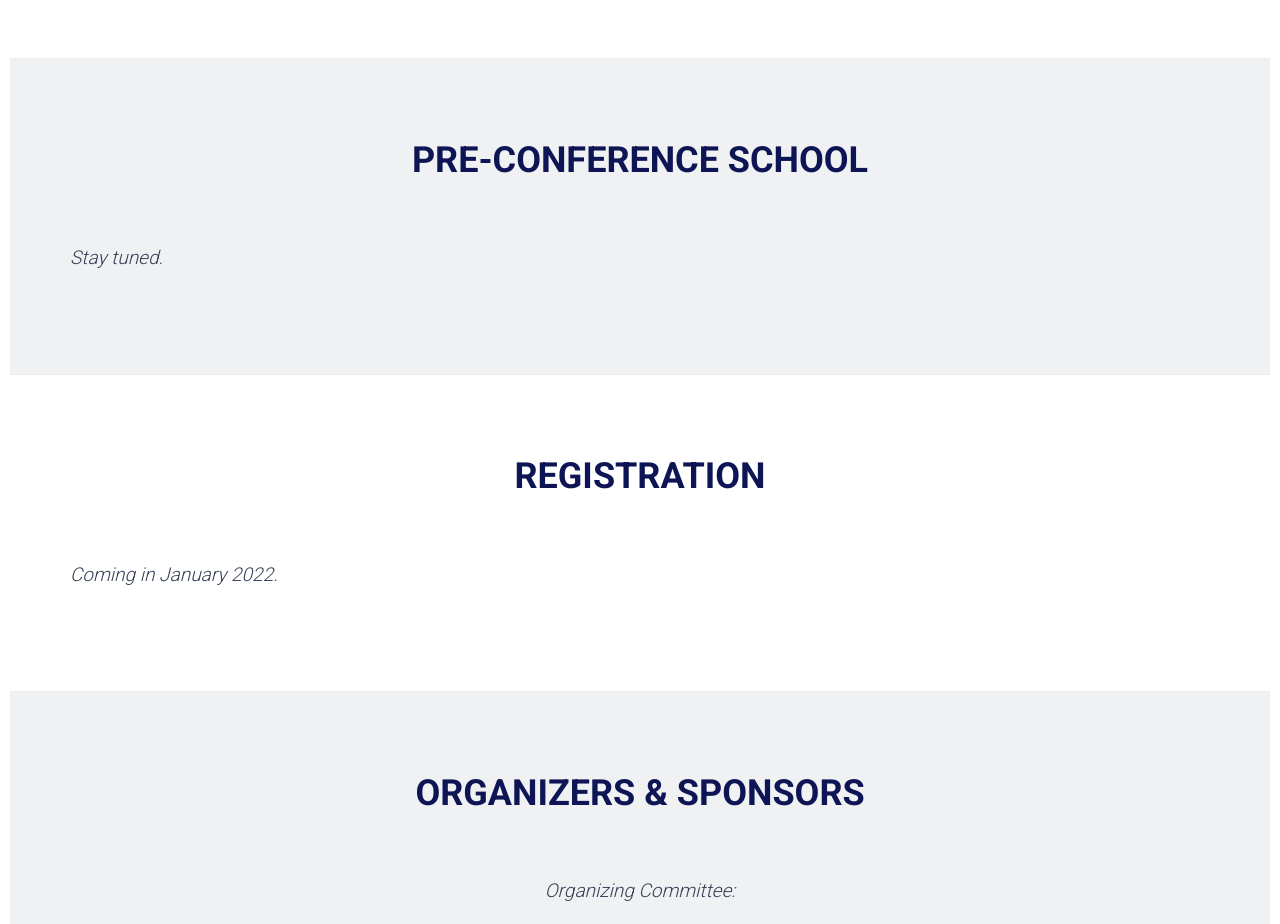
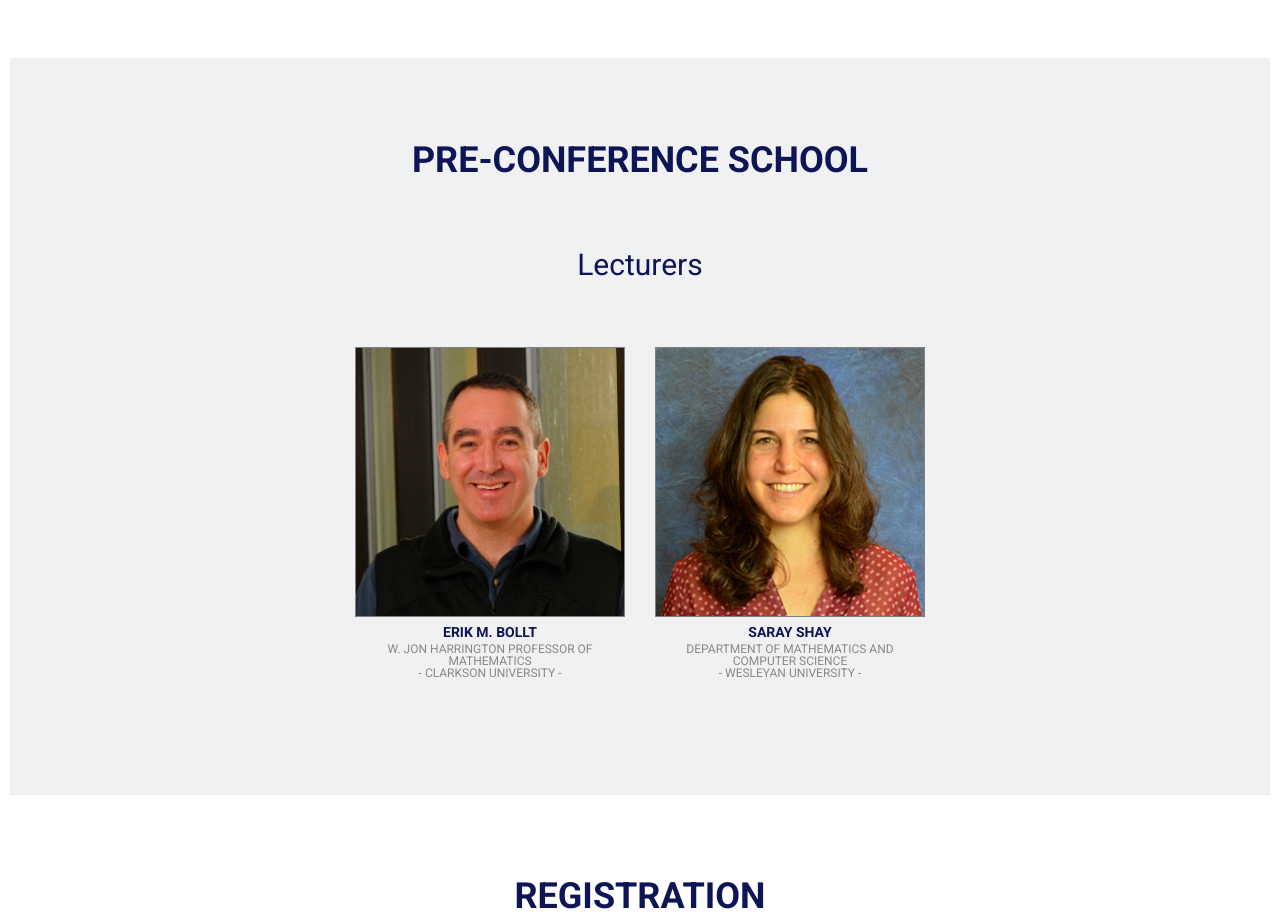
Before and after one commit to nerccs2022/nerccs2022.github.io, a plain HTML site: page index.html in a window 1280 px wide. Shown: the part 4540-5464 px from the top of the page. Drawn offline with Linux system fonts and the light colour scheme; some packages are replaced by stand-ins of ours.

Commit message:
add erik saray 2

```diff
--- a/index.html
+++ b/index.html
@@ -414,9 +414,42 @@ Accepted abstracts will be invited to submit an extended full paper of their wor
                         <h1>PRE-CONFERENCE SCHOOL</h1>
                     </div>
                 </div>
-	            <div class="col-md-12">
-					<p class="lead"><em>Stay tuned.</em></p>
-				</div>
+	            <div class="row">
+                    <div class="col-md-12">
+                        <div class="section-title">
+                            <h2>Lecturers</h2>
+                        </div>
+                    </div>
+                </div>
+
+                <div class="row">
+                <div class="col-sm-3 col-md-3">
+                </div>
+
+
+                <div class="col-sm-3 col-md-3">
+                    <figure class="thumbnail">
+                        <a href="https://webspace.clarkson.edu/~ebollt/" target="_blank"><img src="img/erik_bollt.jpg" class="img-responsive" alt="Image" style="border:1px solid gray"></a>
+                        <figcaption class="caption text-center">
+                            <h3>Erik M. Bollt
+                                <small>W. Jon Harrington Professor of Mathematics<br>- Clarkson University -</small>
+                            </h3>
+                        </figcaption>
+                    </figure>
+                </div>
+
+                <div class="col-sm-3 col-md-3">
+                    <figure class="thumbnail">
+                        <a href="https://sites.google.com/site/sarayshaiawk/home" target="_blank"><img src="img/Saray.jpg" class="img-responsive" alt="Image" style="border:1px solid gray"></a>
+                        <figcaption class="caption text-center">
+                            <h3>Saray Shay
+                                <small>Department of Mathematics and Computer Science<br>- Wesleyan University -</small>
+                            </h3>
+                        </figcaption>
+                    </figure>
+                </div>
+
+            </div>
 
 
             </div>
```
